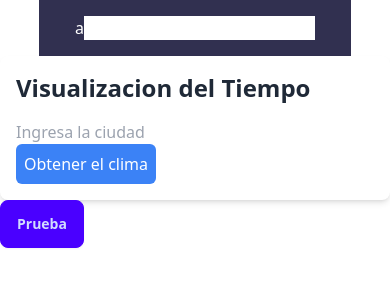
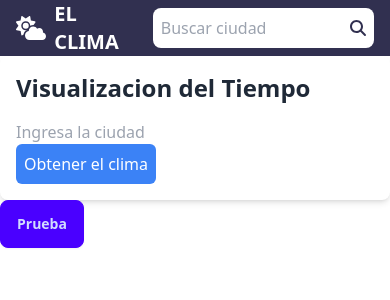
Before and after one commit to FabricioMirandaDeveloper/ProyectoClima, a React (Vite) app in the folder App Clima/: page / in a window 390 px wide. Shown: the top 300 px of the page. Built offline with nearby package versions, Linux system fonts and the light colour scheme.

Commit message:
Implementar diseño responsive y funcional para el Header con íconos de FontAwesome

```diff
--- a/App Clima/package.json
+++ b/App Clima/package.json
@@ -11,6 +11,8 @@
   },
   "dependencies": {
     "@fortawesome/fontawesome-svg-core": "^6.6.0",
+    "@fortawesome/free-brands-svg-icons": "^6.6.0",
+    "@fortawesome/free-regular-svg-icons": "^6.6.0",
     "@fortawesome/free-solid-svg-icons": "^6.6.0",
     "@fortawesome/react-fontawesome": "^0.2.2",
     "react": "^18.3.1",
--- a/App Clima/src/App.tsx
+++ b/App Clima/src/App.tsx
@@ -1,8 +1,7 @@
 import './App.css'
 import { Boton } from './components/Boton'
-import { Header } from './components/Header'
+import Header from './components/Header'
 import WeatherDisplay from './components/WeatherDisplay'
-import './fontawesome';
 function App() {
 
   return (
--- a/App Clima/src/components/Header.tsx
+++ b/App Clima/src/components/Header.tsx
@@ -1,10 +1,23 @@
-export const Header = () => {
+import { FontAwesomeIcon } from '@fortawesome/react-fontawesome'
+import { faCloudSun, faMagnifyingGlass } from '@fortawesome/free-solid-svg-icons'
+const Header = () => {
   return (
     <>
-        <header className="w-4/5 h-14 mx-auto bg-[#313050] flex items-center justify-center text-white">
-            <div className="">a</div>
-            <input type="text" />
+        <header className=" h-14 mx-auto bg-[#313050] flex items-center justify-center text-white">
+          <nav className='w-11/12 flex gap-5 justify-center items-center'>
+            <div className="flex items-center gap-x-2">
+            <FontAwesomeIcon className='h-6' icon={faCloudSun} />
+            <h1 className='font-bold text-xl'>EL CLIMA</h1>
+            </div>
+            <div className='relative text-[#313050]'>
+            <input type="text" className='w-full p-2 rounded-lg' placeholder='Buscar ciudad'/>
+            <FontAwesomeIcon className='absolute right-2 top-1/2 transform -translate-y-1/2' icon={faMagnifyingGlass} />
+            </div>
+          </nav>
+
         </header>
     </>
   );
 };
+
+export default Header
--- a/App Clima/src/components/WeatherDisplay.tsx
+++ b/App Clima/src/components/WeatherDisplay.tsx
@@ -16,7 +16,7 @@ const WeatherDisplay: React.FC = () => {
             if(error instanceof Error) {
                 setError(error.message);
             }else {
-                setError("An unknown error occurred")
+                setError("Ingresa una ciudad válida")
             }
             setWeatherData(null);
         }
--- a/App Clima/src/fontawesome.js
+++ /dev/null
@@ -1,5 +0,0 @@
-// src/fontawesome.js
-import { library } from '@fortawesome/fontawesome-svg-core';
-import { faCoffee, faHome } from '@fortawesome/free-solid-svg-icons'; // Importa los íconos que necesitas
-
-library.add(faCoffee, faHome); // Agrega los íconos a la biblioteca
```
Also changed, not shown: 1 other file (tests, documents, lock files or other folders).
